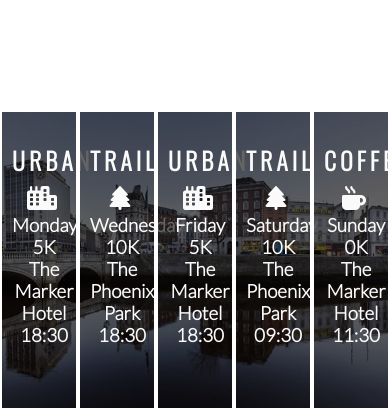
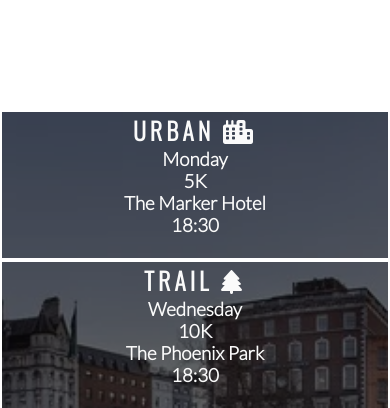
Before and after one commit to Technoid91/love-running, a plain HTML site: page index.html in a window 390 px wide. Shown: the part 1830-2238 px from the top of the page. Drawn offline with nearby package versions, Linux system fonts and the light colour scheme.

Commit message:
Style the meetup times for tablets and mobile screens

```diff
--- a/assets/css/style.css
+++ b/assets/css/style.css
@@ -288,6 +288,13 @@ footer {
         padding: 0;
     }
 
+    #times > div {
+        width: 100%;
+        clear: both;
+        height: 150px;
+        padding: 0;
+    }
+
     hr {
         display: none;
     }
@@ -320,15 +327,13 @@ footer {
         width: inherit;
     }
 
-    .left-about-heading h2,
-    .right-about-heading h2 {
+    .left-about-heading h2, .right-about-heading h2 {
         width: 100%;
         text-align: center;
     }
 
-        .left-about-heading p,
-        .right-about-heading p {
-            text-align: center;
-            padding: 0 20px;
-        }
+    .left-about-heading p, .right-about-heading p {
+        text-align: center;
+        padding: 0 20px;
+    }
 }
```
